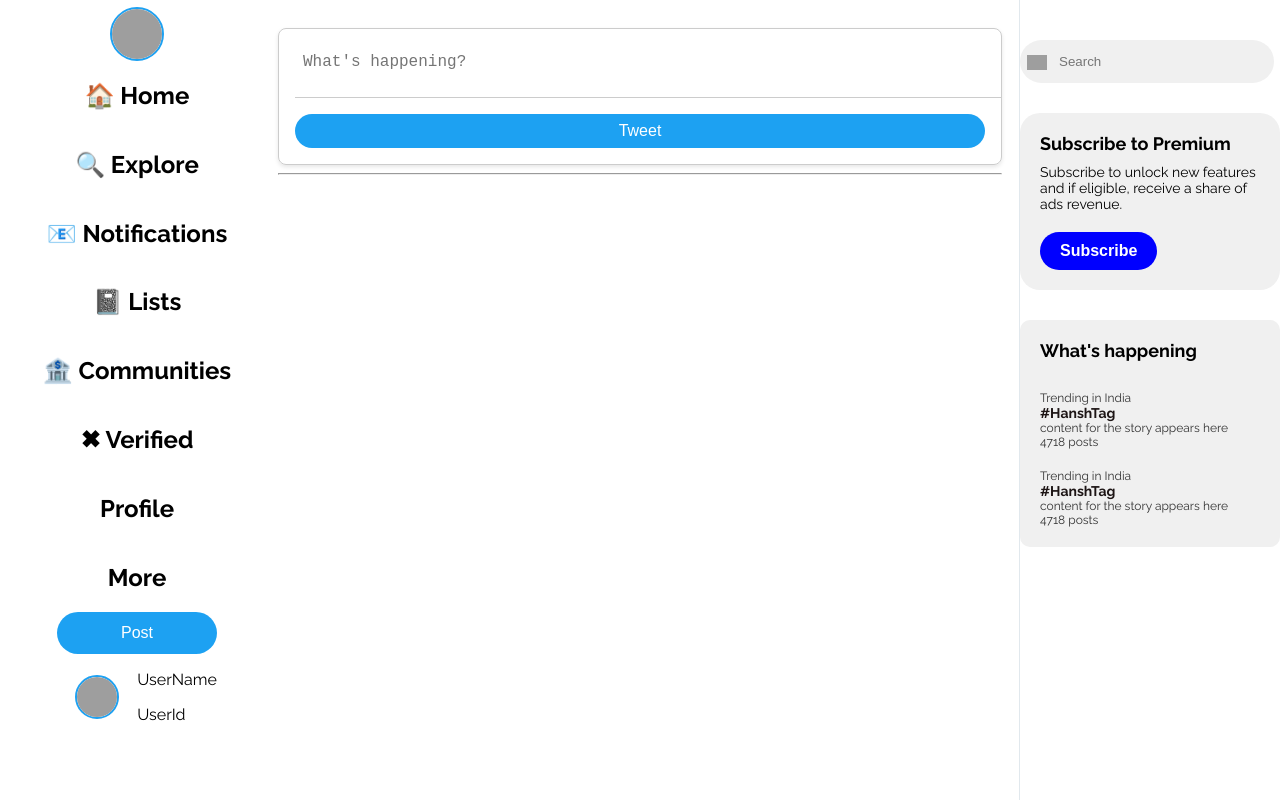
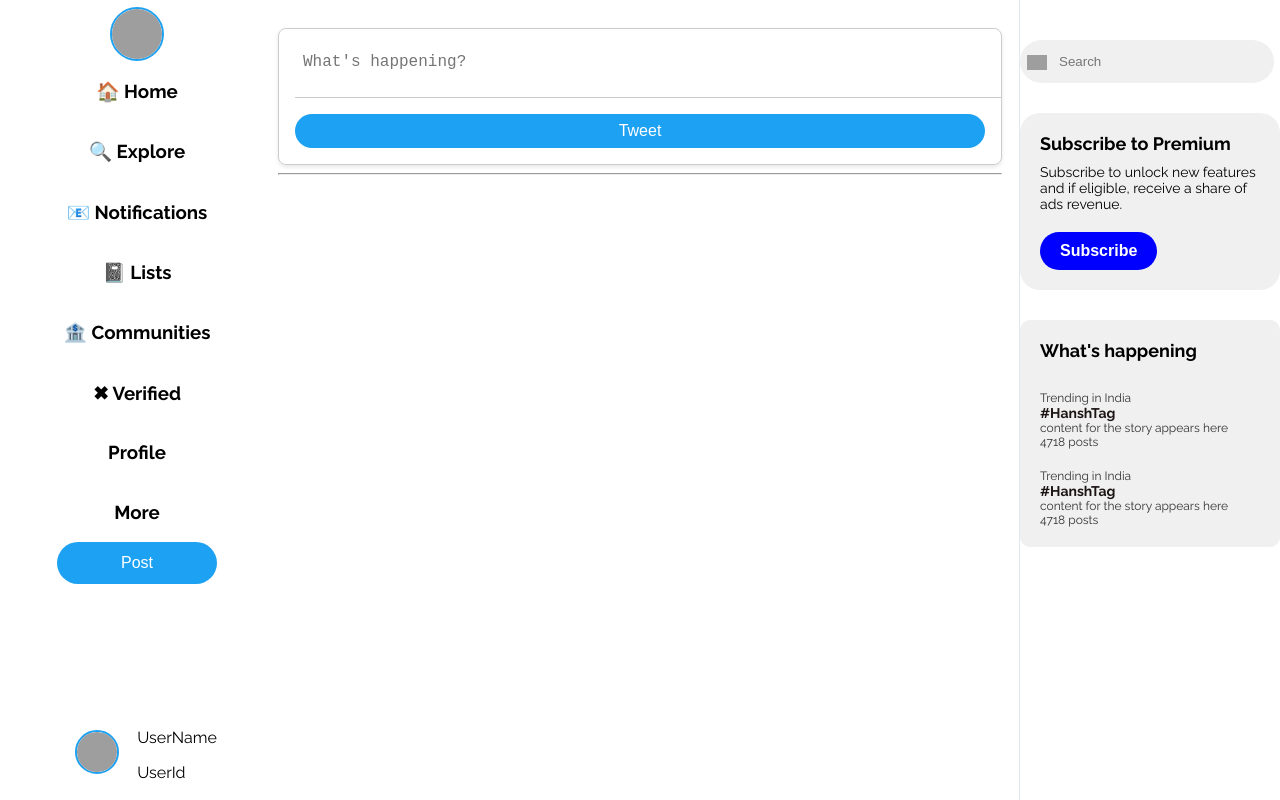
Before and after one commit to Visakh47/twitter-AAV, an Angular app: page /home in a window 1280 px wide. Built offline with nearby package versions, Linux system fonts and the light colour scheme; grey boxes are pictures that could not be loaded.

Commit message:
sidebar fixes

```diff
--- a/src/app/home/sidebar/setting-list/setting-list.component.html
+++ b/src/app/home/sidebar/setting-list/setting-list.component.html
@@ -3,28 +3,28 @@
 </div>
 <div class="settingOptions">
     <div class="forHover">
-        <h2>🏠 Home</h2>
+        <h3>🏠 Home</h3>
     </div>
     <div class="forHover">
-        <h2>🔍 Explore</h2>
+        <h3>🔍 Explore</h3>
     </div>
     <div class="forHover">
-        <h2>📧 Notifications</h2>
+        <h3>📧 Notifications</h3>
     </div>
     <div class="forHover">
-        <h2>📓 Lists</h2>
+        <h3>📓 Lists</h3>
     </div>
     <div class="forHover">
-        <h2>🏦 Communities</h2>
+        <h3>🏦 Communities</h3>
     </div>
     <div class="forHover">
-        <h2>✖ Verified</h2>
+        <h3>✖ Verified</h3>
     </div>
     <div class="forHover">
-        <h2> Profile</h2>
+        <h3> Profile</h3>
     </div>
     <div class="forHover">
-        <h2> More</h2>
+        <h3> More</h3>
     </div>
 
 
--- a/src/app/home/sidebar/setting-list/setting-list.component.scss
+++ b/src/app/home/sidebar/setting-list/setting-list.component.scss
@@ -62,6 +62,8 @@
 
 .profileDetails{
     display: flex;
-    align-items: center;
     justify-content: center;
+    bottom: 2px;
+    position: absolute;
+    width: inherit;
 }
--- a/src/app/home/sidebar/sidebar.component.scss
+++ b/src/app/home/sidebar/sidebar.component.scss
@@ -6,4 +6,10 @@
     top: 0;
     bottom: 0;
     left: 0;
+    display: flex;
+    justify-content: center;
   }
+
+  app-setting-list{
+    width: inherit;
+  }
```
